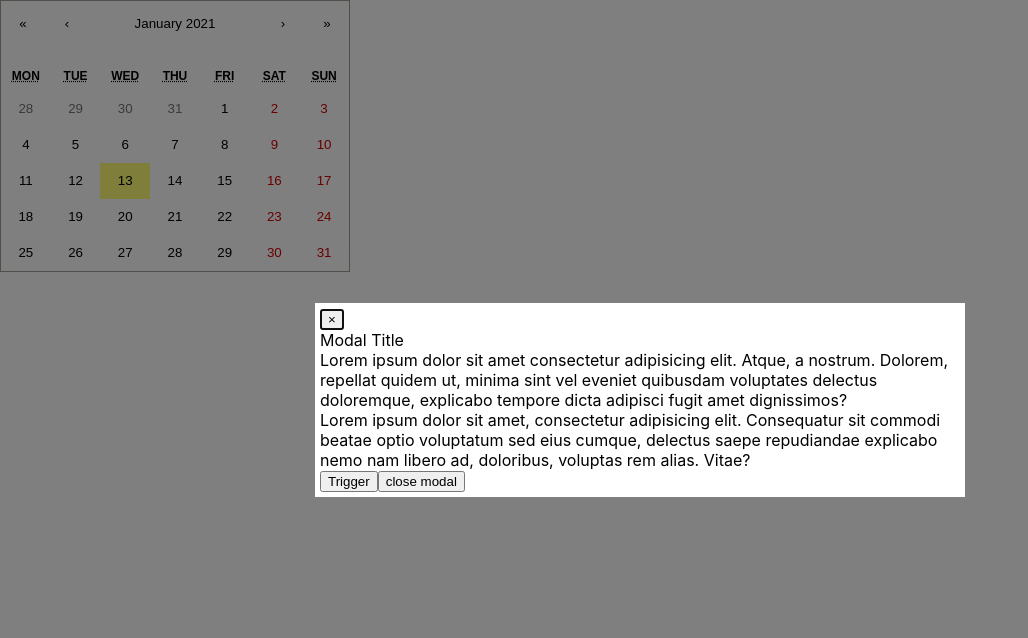
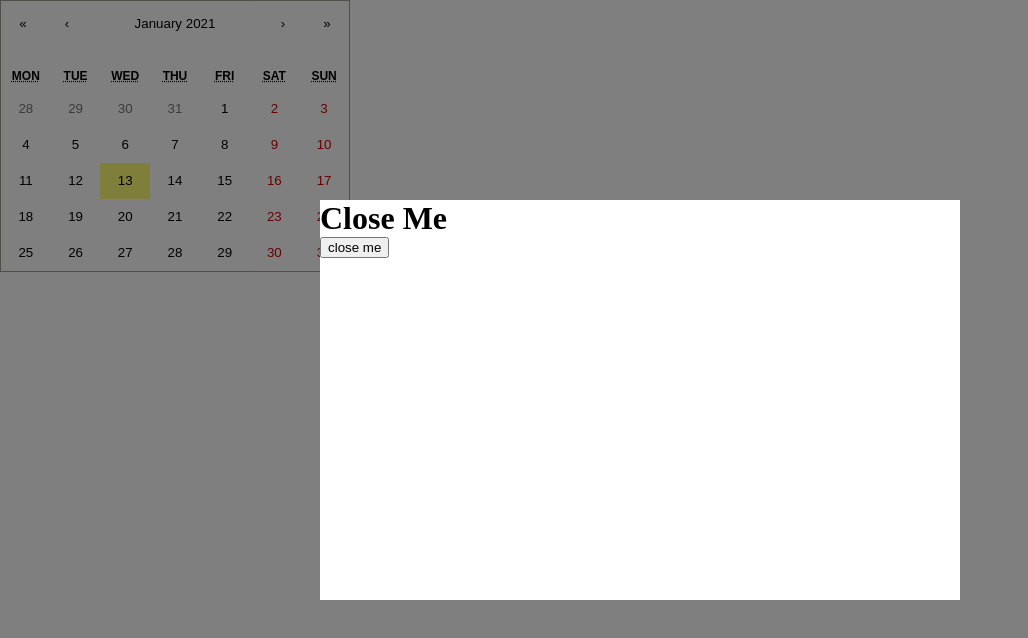
Before and after one commit to Gordiy/Event-Reminder, a React (Create React App) app in the folder client/: page / in a window 1280 px wide. Shown: the top 638 px of the page, without its empty margins (0-1028 px from the left). Built offline with nearby package versions, Linux system fonts and the light colour scheme.

Commit message:
added ability to show pop up window when press on day

```diff
--- a/client/src/index.css
+++ b/client/src/index.css
@@ -1,11 +1,36 @@
-body {
+h1 {
   margin: 0;
-  font-family: -apple-system, BlinkMacSystemFont, 'Segoe UI', 'Roboto', 'Oxygen',
-    'Ubuntu', 'Cantarell', 'Fira Sans', 'Droid Sans', 'Helvetica Neue',
-    sans-serif;
-  -webkit-font-smoothing: antialiased;
-  -moz-osx-font-smoothing: grayscale;
+  padding: 0;
 }
+html, body, .app {
+  margin: 0;
+  padding: 0;
+  position: relative;
+  width: 100%;
+  height: 100vh;
+}
+
+.popup {
+  position: fixed;
+  width: 100%;
+  height: 100%;
+  top: 0;
+  left: 0;
+  right: 0;
+  bottom: 0;
+  margin: auto;
+  background-color: rgba(0,0,0, 0.5);
+}
+.popup_inner {
+  position: absolute;
+  left: 25%;
+  right: 25%;
+  top: 25%;
+  bottom: 25%;
+  margin: auto;
+  background: white;
+}
+
 
 .code {
   font-family: source-code-pro, Menlo, Monaco, Consolas, 'Courier New',
--- a/client/src/index.js
+++ b/client/src/index.js
@@ -5,21 +5,56 @@ import './index.css'
 import 'react-calendar/dist/Calendar.css';
 import reportWebVitals from './reportWebVitals';
 import Calendar from 'react-calendar';
-import Popup from 'reactjs-popup';
+// import Popup from 'reactjs-popup';
 
+class Popup extends React.Component {
+	render() {
+	  return (
+		<div className='popup'>
+		  <div className='popup_inner'>
+			<h1>{this.props.text}</h1>
+		  <button onClick={this.props.closePopup}>close me</button>
+		  </div>
+		</div>
+	  );
+	}
+  }
 
 class EventCalendar extends React.Component {
-	constructor() {
-		super();
-		this._state = false;
+	constructor(props) {
+		super(props);
+		this.state = {
+			showPopup: true
+		  };
+
+		// this.onDayClick = this.onDayClick.bind(this);
+		this.togglePopup = this.togglePopup.bind(this);
 	}
 
-	onClickDay() {
-		this._state = !this._state;
+	togglePopup() {
+		this.setState({
+		  showPopup: !this.state.showPopup
+		});
+	  }
+
+	onDayClick(e) {
+		console.log(e)
+		this.togglePopup.bind(this);
 	}
 
 	render() {
-		return <Calendar onClickDay />
+		return(
+				<div className='app'>
+					<Calendar onClickDay={this.togglePopup} />
+					{this.state.showPopup ?
+						<Popup
+							text='Close Me'
+							closePopup={this.togglePopup.bind(this)}
+						/>
+						: null
+					}
+				</div>
+			)
 	}
 }
 
@@ -74,9 +109,6 @@ const Modal = () => (
   </Popup>
 );
 
-const show = () => {
-
-}
 
 const ReactCalendar = () => {
 	const [date, setDate] = useState(new Date());
@@ -95,8 +127,7 @@ const ReactCalendar = () => {
 
 ReactDOM.render(
 	<div>
-		<ReactCalendar />
-		<Modal/>
+		<EventCalendar />
 	</div>,
   document.querySelector('#root')
 );
```
Also changed, not shown: 1 other file (tests, documents, lock files or other folders).
